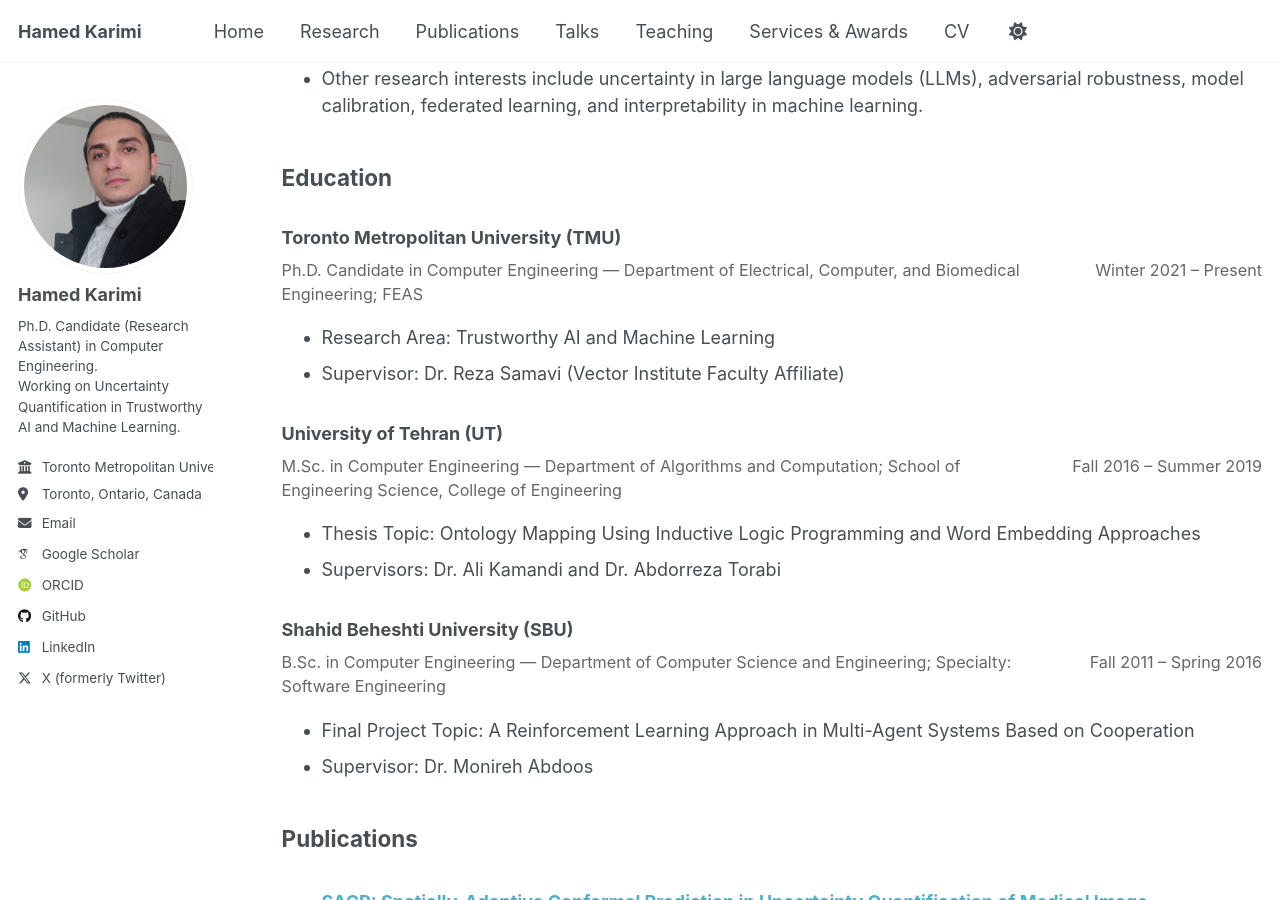
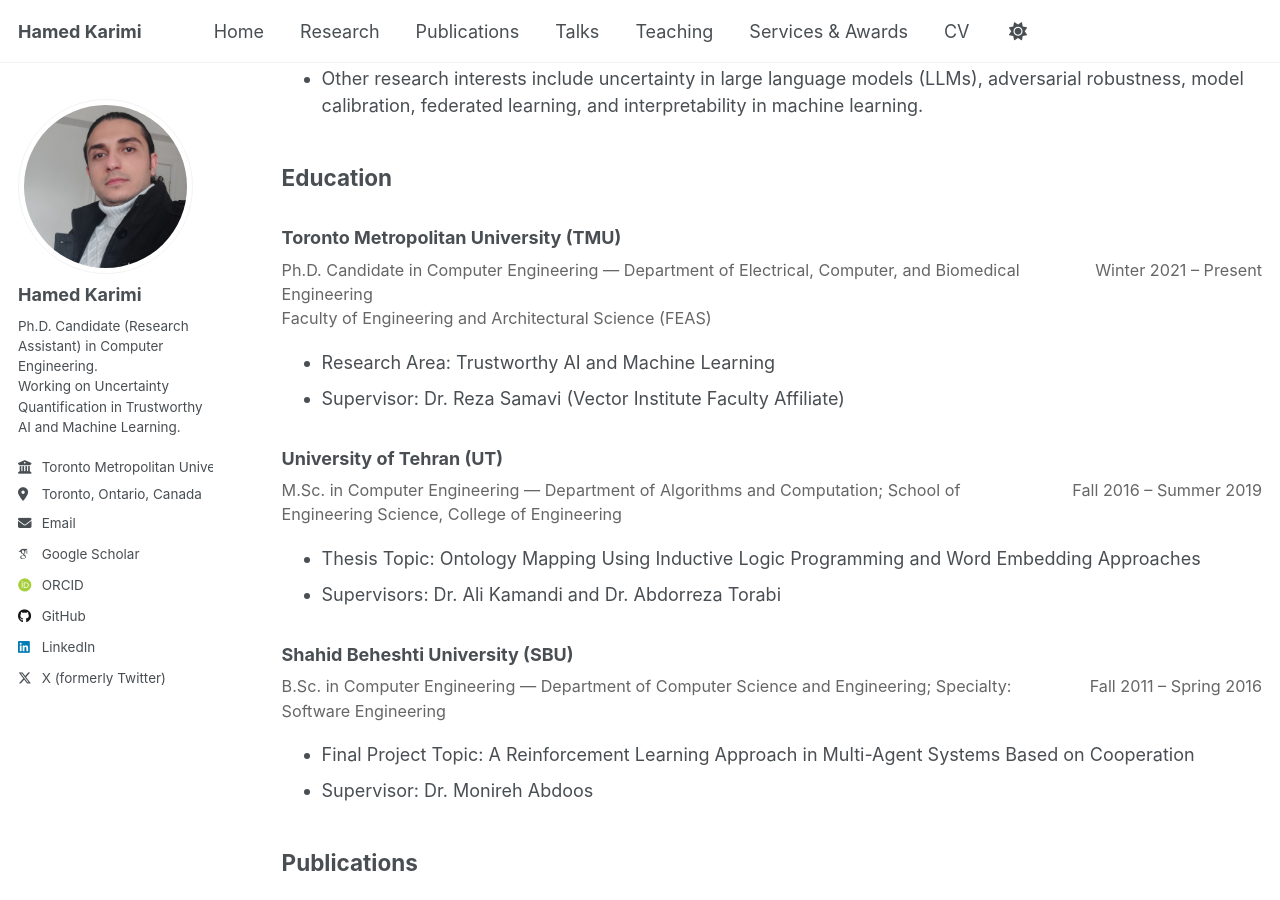
Before and after one commit to hamedmx/hamedmx.github.io, a Jekyll site: the page built from _pages/cv.md, in a window 1280 px wide and 900 px high, scrolled down 765 px. Built offline with Jekyll 4.4.1, drawn with Linux system fonts in a browser that asks for light colours; some web fonts are replaced; a script that is not in the unit is left out.

Commit message:
Update cv.md

```diff
--- a/_pages/cv.md
+++ b/_pages/cv.md
@@ -37,7 +37,7 @@ Last Updated: January 2026
 
 ### Toronto Metropolitan University (TMU)
 <div class="cv-meta">
-  <span class="where">Ph.D. Candidate in Computer Engineering — Department of Electrical, Computer, and Biomedical Engineering; FEAS</span>
+  <span class="where">Ph.D. Candidate in Computer Engineering — Department of Electrical, Computer, and Biomedical Engineering<br>Faculty of Engineering and Architectural Science (FEAS)</span>
   <span class="when">Winter 2021 – Present</span>
 </div>
 - Research Area: Trustworthy AI and Machine Learning
```
